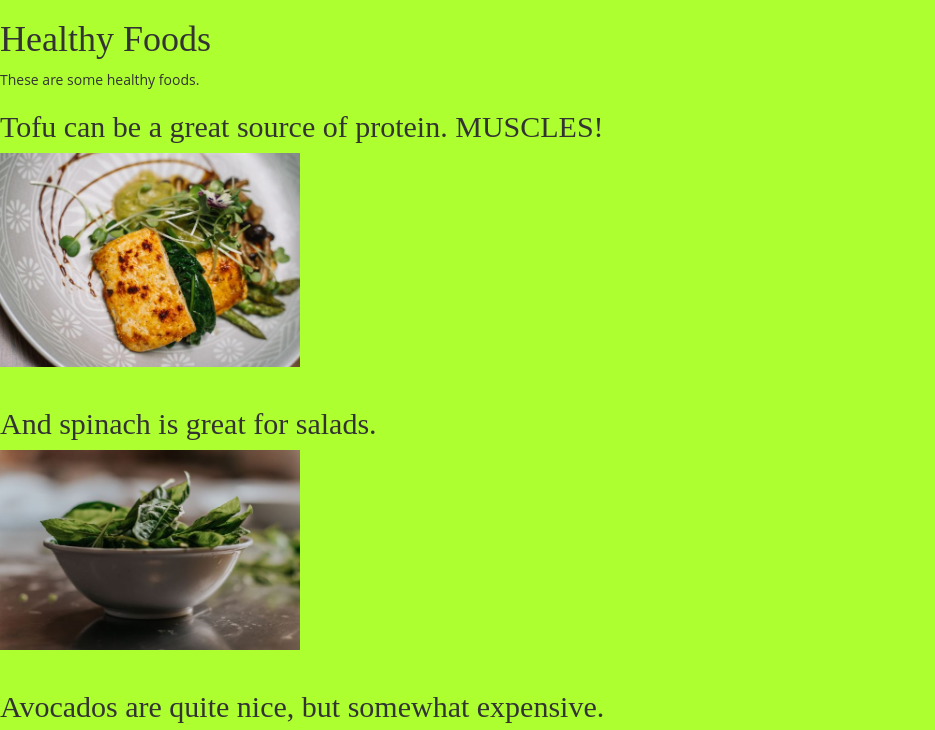
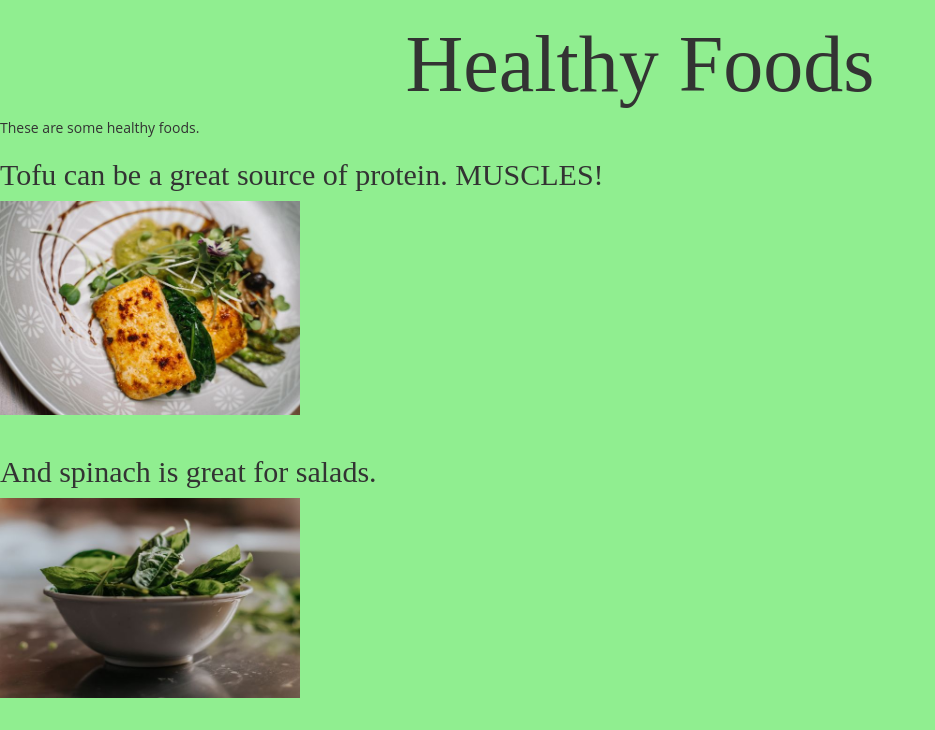
Before and after one commit to yadangdaxia/HealthyFoods, a plain HTML site: page index.html in a window 1280 px wide. Shown: the top 730 px of the page, without its empty margins (0-935 px from the left). Drawn offline with nearby package versions, Linux system fonts and the light colour scheme.

Commit message:
changed background to lightgreen, centered heading

```diff
--- a/css/style.css
+++ b/css/style.css
@@ -4,12 +4,17 @@
 body {
   font-family: "Open Sans", "Helvetica", "sans-serif";
   padding-bottom: 200px;
-  background-color: greenyellow;
+  background-color: lightgreen;
 }
 h1, h2, h3 {
   font-family: "Montserrat", "sans-serif";
 }
 
+h1 {
+font-size: 80px;
+text-align: center;
+}
+
 img {
   width: 300px;
 }
```
